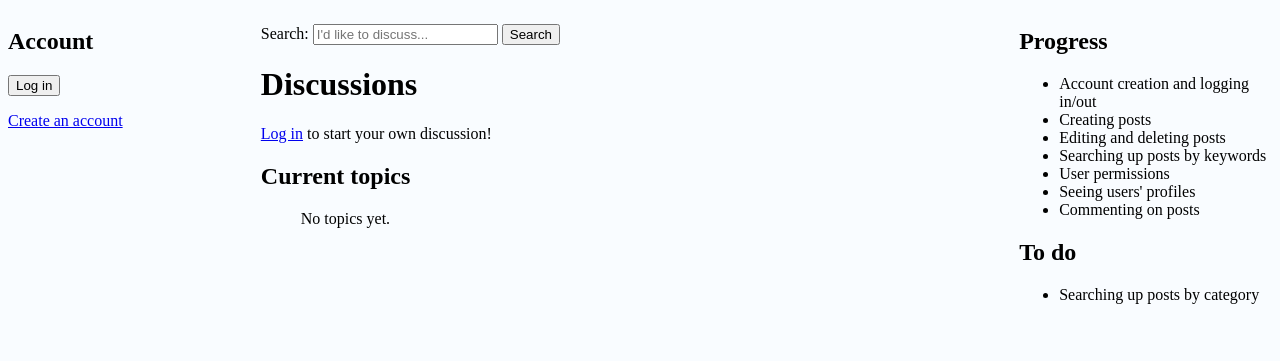
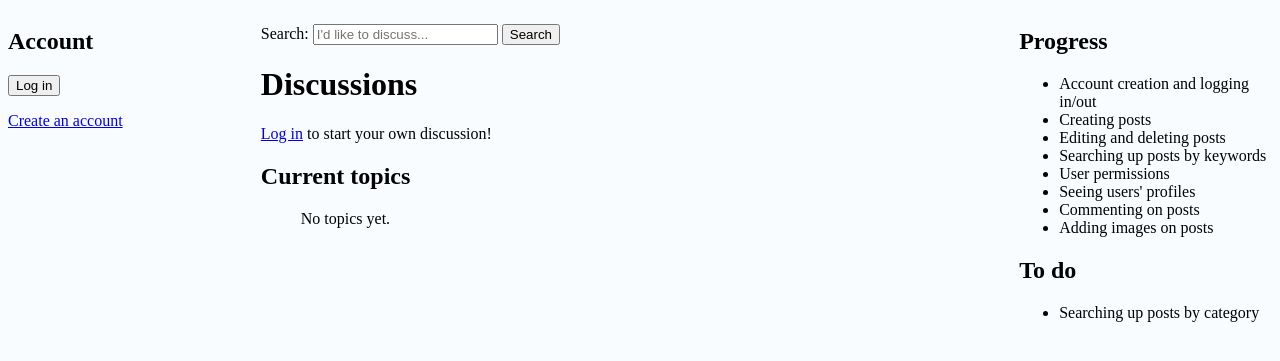
Before and after one commit to RosiPosi/Keskustelupalsta, a Flask app: page / in a window 1280 px wide. Shown: the top 361 px of the page. Run offline with Flask 3, Linux system fonts and the light colour scheme; data that the repository does not hold is empty.

Commit message:
Update index.html

```diff
--- a/templates/index.html
+++ b/templates/index.html
@@ -66,6 +66,7 @@
       <li>User permissions</li>
       <li>Seeing users' profiles</li>
       <li>Commenting on posts</li>
+      <li>Adding images on posts</li>
     </ul>
 
     <h2>To do</h2>
```
